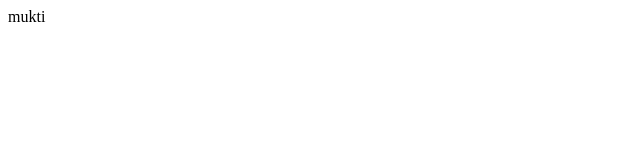
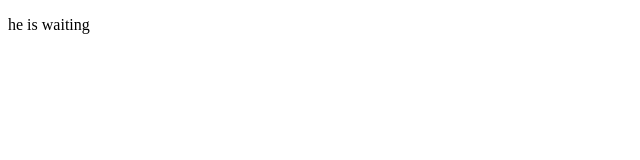
Before and after one commit to mukti022/git-github, a plain HTML site: page index.html in a window 1280 px wide. Shown: the whole page, without its empty margins (0-640 px from the left). Drawn offline with Linux system fonts and the light colour scheme.

Commit message:
added paragraph

```diff
--- a/index.html
+++ b/index.html
@@ -5,9 +5,9 @@
     <meta http-equiv="X-UA-Compatible" content="IE=edge">
     <meta name="viewport" content="width=device-width, initial-scale=1.0">
     <title>Document</title>
-    mukti
+
 </head>
 <body>
-
+    <p>he is waiting</p>
 </body>
 </html>
```
